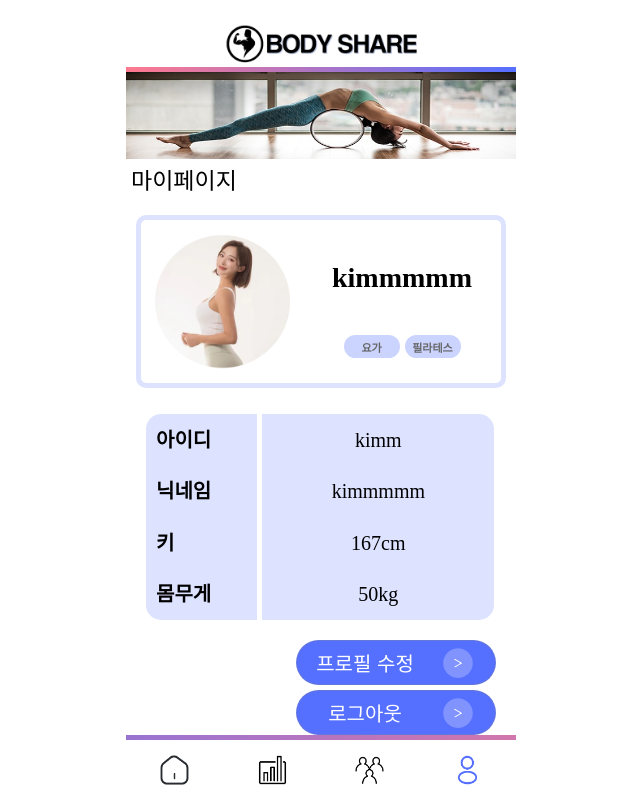
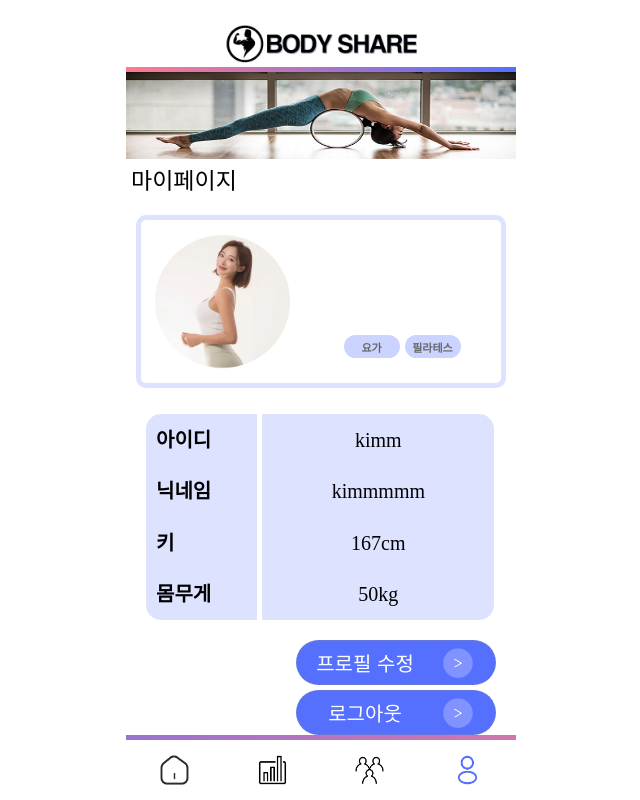
Before and after one commit to UNILION/BodyShare, a React (Create React App) app in the folder BodyShare-app/: page /mypage in a window 1280 px wide. Shown: the whole page, without its empty margins (319-959 px from the left). Built offline with nearby package versions, Linux system fonts and the light colour scheme.

Commit message:
feat: 마이페이지 Icon파일 props로 하드코딩

```diff
--- a/BodyShare-app/src/pages/mypage/mypage/Icon.js
+++ b/BodyShare-app/src/pages/mypage/mypage/Icon.js
@@ -33,13 +33,13 @@ const Pfcommentul = styled.div`
   margin-bottom: 25px;
 `;
 
-const Icon = function () {
+const Icon = function ({ id }) {
   return (
     <>
       <Pf>
         <Pfpic src={userPic} />
         <Pfcommentul>
-          <Nickli>kimmmmm</Nickli>
+          <Nickli>{id}</Nickli>
           <Inst>
             <Tag
               tagName="요가"
```
